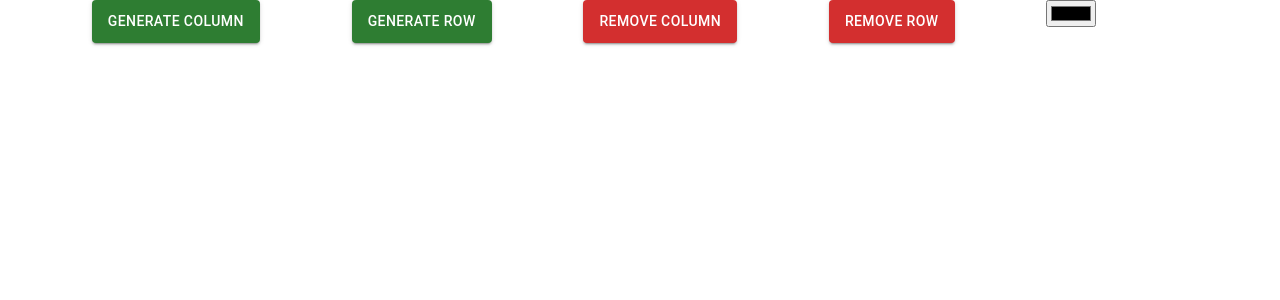
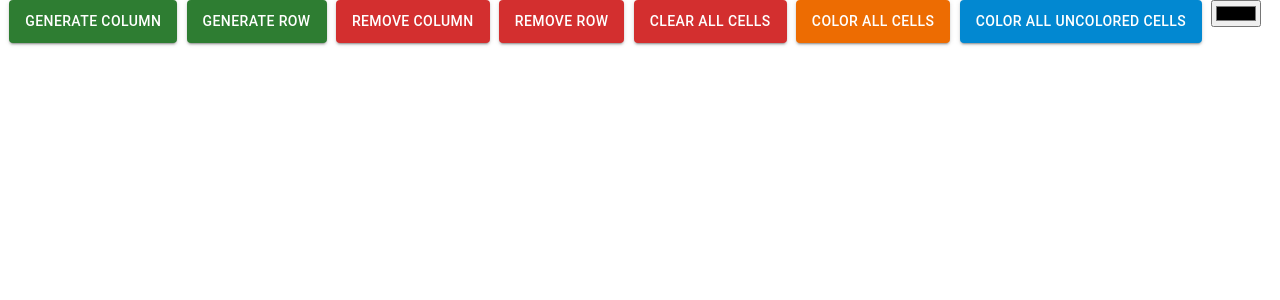
Before and after one commit to AF-Foysal/39548-Assignment-4, a React (Create React App) app in the folder grid-maker/: page / in a window 1280 px wide. Shown: the top 300 px of the page. Built offline with nearby package versions, Linux system fonts and the light colour scheme.

Commit message:
Added Necessary Buttons and Implemented Remove All Cell Colors

```diff
--- a/grid-maker/src/App.js
+++ b/grid-maker/src/App.js
@@ -122,6 +122,13 @@ function deleteRow() {
 	);
 }
 
+function removeAllColor() {
+	const cells = document.querySelectorAll(".box");
+	cells.forEach((cell) => {
+		cell.style.backgroundColor = "white";
+	});
+}
+
 function App() {
 	const [color, setColor] = useState("");
 	return (
@@ -167,6 +174,30 @@ function App() {
 				>
 					Remove Row
 				</Button>
+				<Button
+					variant='contained'
+					color='error'
+					style={{ color: "white" }}
+					onClick={(e) => removeAllColor(e.target.value)}
+				>
+					Clear All Cells
+				</Button>
+				<Button
+					variant='contained'
+					color='warning'
+					style={{ color: "white" }}
+					onClick={(e) => deleteRow(e.target.value)}
+				>
+					Color All Cells
+				</Button>
+				<Button
+					variant='contained'
+					color='info'
+					style={{ color: "white" }}
+					onClick={(e) => deleteRow(e.target.value)}
+				>
+					Color all Uncolored Cells
+				</Button>
 				<input
 					type='color'
 					onChange={(e) => setColor(e.target.value)}
```
Also changed, not shown: grid-maker/src/App.css (indentation only).
